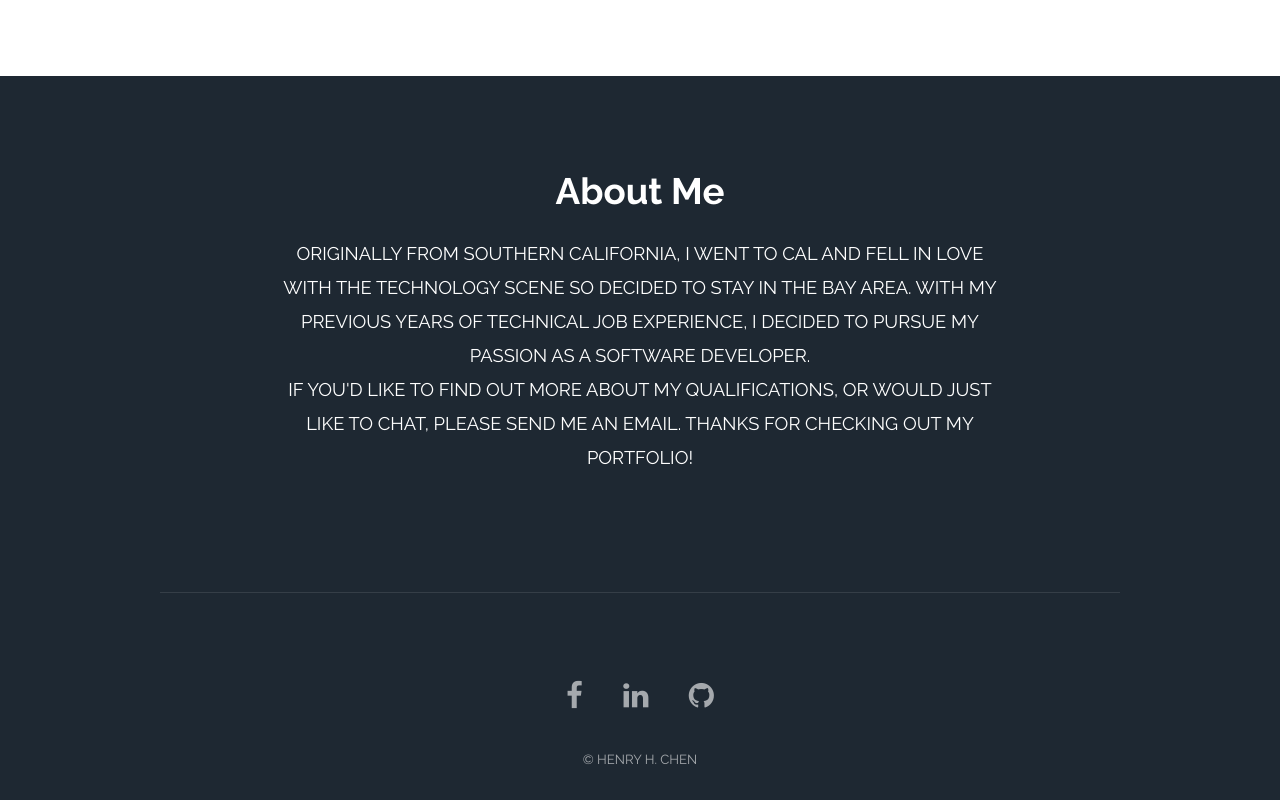
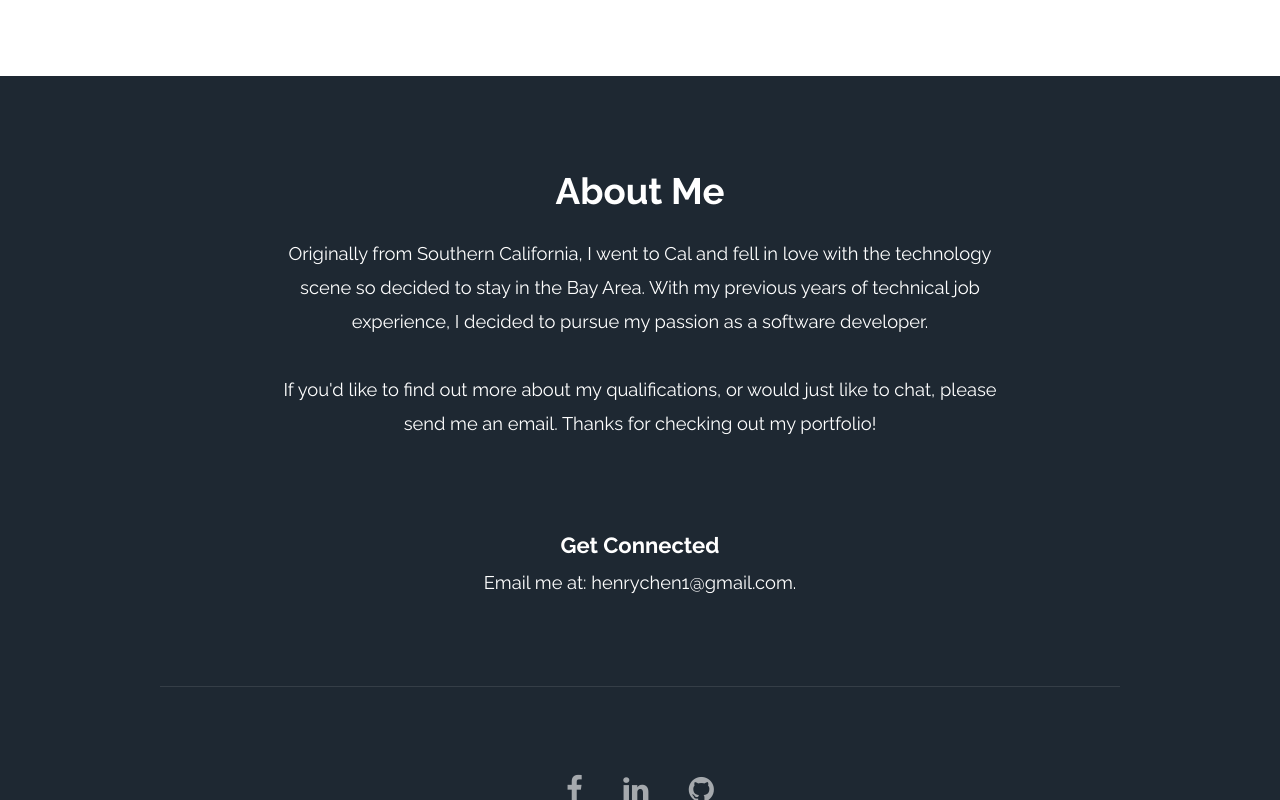
Before and after one commit to henrychen11/henrchen11.github.io, a plain HTML site: page index.html in a window 1280 px wide. Shown: the part 2854-3654 px from the top of the page. Drawn offline with Linux system fonts and the light colour scheme.

Commit message:
updated footer section

```diff
--- a/assets/css/main.css
+++ b/assets/css/main.css
@@ -1797,7 +1797,7 @@
 	header p {
 		margin: 0 0 1.5em 0;
 		position: relative;
-		text-transform: uppercase;
+		/* text-transform: uppercase; */
 	}
 
 	header h2 + p {
@@ -2533,7 +2533,7 @@
 		padding: 0 1.5em;
 		text-align: center;
 		text-decoration: none;
-		text-transform: uppercase;
+		/* text-transform: uppercase; */
 		white-space: nowrap;
 	}
 
--- a/index.html
+++ b/index.html
@@ -148,7 +148,13 @@
 						<h2>About Me</h2>
 						<p>Originally from Southern California, I went to Cal and fell in love with the technology scene so decided to stay in the Bay Area. With my previous years of technical job experience, I decided to pursue my passion as a software developer.
 						</br>
-							If you'd like to find out more about my qualifications, or would just like to chat, please send me an email. Thanks for checking out my portfolio!</p>
+						</br>
+						If you'd like to find out more about my qualifications, or would just like to chat, please send me an email. Thanks for checking out my portfolio!</p>
+					</header>
+				</br>
+					<header>
+						<h2>Get Connected</h2>
+						<p>Email me at: henrychen1@gmail.com.</p>
 					</header>
 				</div>
 			</section>
```
Also changed, not shown: images/banner3.JPG (renamed from images/banner.JPG).
